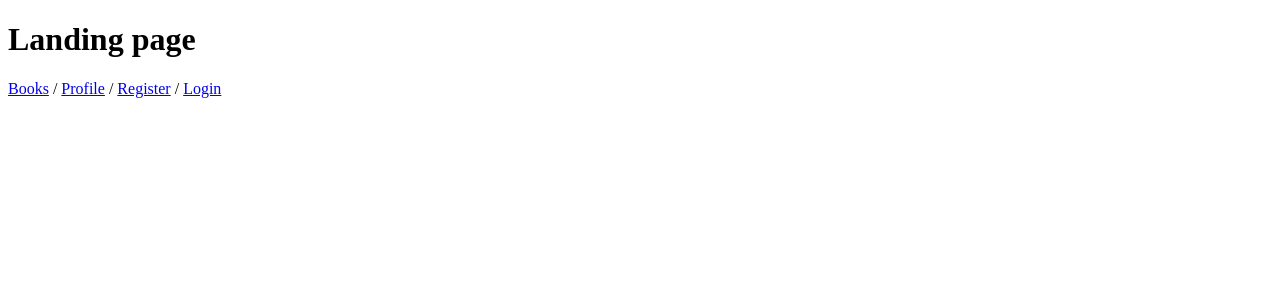
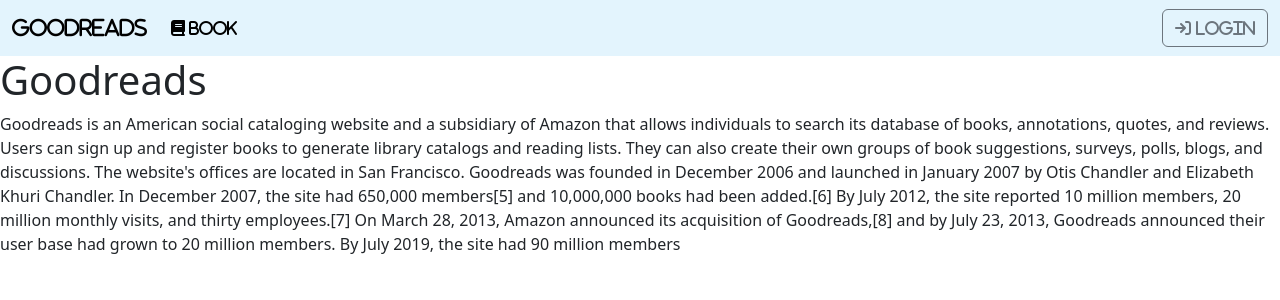
Before and after one commit to kamronbeke/reads, a Django app: page / in a window 1280 px wide. Shown: the top 300 px of the page. Run offline with Django 4.2, Linux system fonts and the light colour scheme.

Commit message:
boostrapda frontend joylari login logout va register

```diff
--- /dev/null
+++ b/templates/base.html
@@ -0,0 +1,65 @@
+<!DOCTYPE html>
+<html lang="en">
+<head>
+    <meta charset="UTF-8">
+    <title>{% block title %} Landing page {% endblock %}</title>
+        <link rel="stylesheet" href="https://cdnjs.cloudflare.com/ajax/libs/font-awesome/6.5.2/css/all.min.css">
+        <link href="https://cdn.jsdelivr.net/npm/bootstrap@5.3.3/dist/css/bootstrap.min.css" rel="stylesheet" integrity="sha384-QWTKZyjpPEjISv5WaRU9OFeRpok6YctnYmDr5pNlyT2bRjXh0JMhjY6hW+ALEwIH" crossorigin="anonymous">
+
+</head>
+<body>
+<nav class="navbar navbar-expand-lg " style="background-color: #e3f4fd;" >
+  <div class="container-fluid">
+    <a class="navbar-brand" href="{% url 'landing_page' %}"><i class="fa-solid ">GoodReads</i></a>
+    <button class="navbar-toggler" type="button" data-bs-toggle="collapse" data-bs-target="#navbarSupportedContent" aria-controls="navbarSupportedContent" aria-expanded="false" aria-label="Toggle navigation">
+      <span class="navbar-toggler-icon"></span>
+    </button>
+    <div class="collapse navbar-collapse" id="navbarSupportedContent">
+      <ul class="navbar-nav me-auto mb-2 mb-lg-0">
+        <li class="nav-item">
+          <a class="nav-link active" aria-current="page" href="{% url 'books:list' %}"><i class="fa-solid fa-book"> Book</i></a>
+        </li>
+
+
+      </ul>
+<!--      <form class="d-flex" role="search">-->
+<!--        <input class="form-control me-2" type="search" placeholder="Search" aria-label="Search">-->
+<!--        <button class="btn btn-outline-success" type="submit">Search</button>-->
+<!--      </form>-->
+
+        {% if request.user.is_authenticated %}
+        <div class="me-5">
+            <div class="btn-group">
+          <button class="btn btn-outline-secondary dropdown-toggle" type="button" data-bs-toggle="dropdown" aria-expanded="false">
+            <i class="fa-regular fa-user"> {{ request.user.username }}</i>
+          </button>
+          <ul class="dropdown-menu">
+            <li><a class="btn btn-outline-info" href="{% url 'users:profile' %}"><i class="fa-solid fa-id-card"> Profile</i></a></li>
+            <li><a class="btn btn-outline-danger" href="{% url 'users:logout' %}"> <i class="fa-solid fa-arrow-right-from-bracket"> log-out</i> </a></li>
+          </ul>
+        </div>
+        </div>
+        {% else %}
+        <a class="btn btn-outline-secondary" href="{% url 'users:login' %}"><i class="fa-solid fa-arrow-right-to-bracket"> Login</i></a>
+        {% endif %}
+        </div>
+
+    </div>
+</nav>
+
+
+
+
+
+{% if messages %}
+    {% for message in messages %}
+        <span class="{{ message.tags }}">{{ message }}</span>
+    {% endfor %}
+{% endif %}
+
+{% block content %}
+{% endblock content%}
+ <script src="https://cdn.jsdelivr.net/npm/bootstrap@5.3.3/dist/js/bootstrap.bundle.min.js" integrity="sha384-YvpcrYf0tY3lHB60NNkmXc5s9fDVZLESaAA55NDzOxhy9GkcIdslK1eN7N6jIeHz" crossorigin="anonymous"></script>
+
+</body>
+</html>
--- a/templates/landingpage.html
+++ b/templates/landingpage.html
@@ -1,26 +1,12 @@
-<!DOCTYPE html>
-<html lang="en">
-<head>
-    <meta charset="UTF-8">
-    <title>Landing page</title>
-</head>
-<body>
+{% extends "base.html" %}
 
+{% block title %} Landing page {% endblock %}
 
-{% if messages %}
-    {% for message in messages %}
-        <span class="{{ message.tags }}">{{ message }}</span>
-    {% endfor %}
-{% endif %}
+{% block content %}
+<h1>Goodreads</h1>
+Goodreads is an American social cataloging website and a subsidiary of Amazon that allows individuals to search its database of books, annotations, quotes, and reviews. Users can sign up and register books to generate library catalogs and reading lists. They can also create their own groups of book suggestions, surveys, polls, blogs, and discussions. The website's offices are located in San Francisco.
+Goodreads was founded in December 2006 and launched in January 2007 by Otis Chandler and Elizabeth Khuri Chandler. In December 2007, the site had 650,000 members[5] and 10,000,000 books had been added.[6] By July 2012, the site reported 10 million members, 20 million monthly visits, and thirty employees.[7] On March 28, 2013, Amazon announced its acquisition of Goodreads,[8] and by July 23, 2013, Goodreads announced their user base had grown to 20 million members.
 
-<h1>Landing page</h1>
+By July 2019, the site had 90 million members
 
-<p>
-
-    <a href="{% url 'books:list' %}">Books</a>
-   / <a href="{% url 'users:profile' %}">Profile</a>
-    / <a href="{% url 'users:register' %}">Register</a>
-        / <a href="{% url 'users:login' %}">Login</a>
-</p>
-</body>
-</html>
+{%endblock%}
--- a/users/urls.py
+++ b/users/urls.py
@@ -1,12 +1,13 @@
+
 from django.urls import path
 
-from users.views import RegisterView, LoginView, ProfileView
+from users.views import RegisterView, LoginView, ProfileView, LogoutView
 
 app_name = 'users'
 
-
 urlpatterns = [
-    path('profile/', ProfileView.as_view(), name='profile'),
     path('register/', RegisterView.as_view(), name='register'),
     path('login/', LoginView.as_view(), name='login'),
+    path('logout/', LogoutView.as_view(), name='logout'),
+    path('profile/', ProfileView.as_view(), name='profile'),
 ]
```
Also changed, not shown: books/templates/books/detail.html (+6 -9 lines), books/templates/books/list.html (+6 -9 lines), goodreads/settings.py (+11 -13 lines), users/templates/users/login.html (+7 -10 lines), users/templates/users/register.html (+6 -9 lines), users/tests.py (+31 -0 lines), users/views.py (+11 -1 lines).
